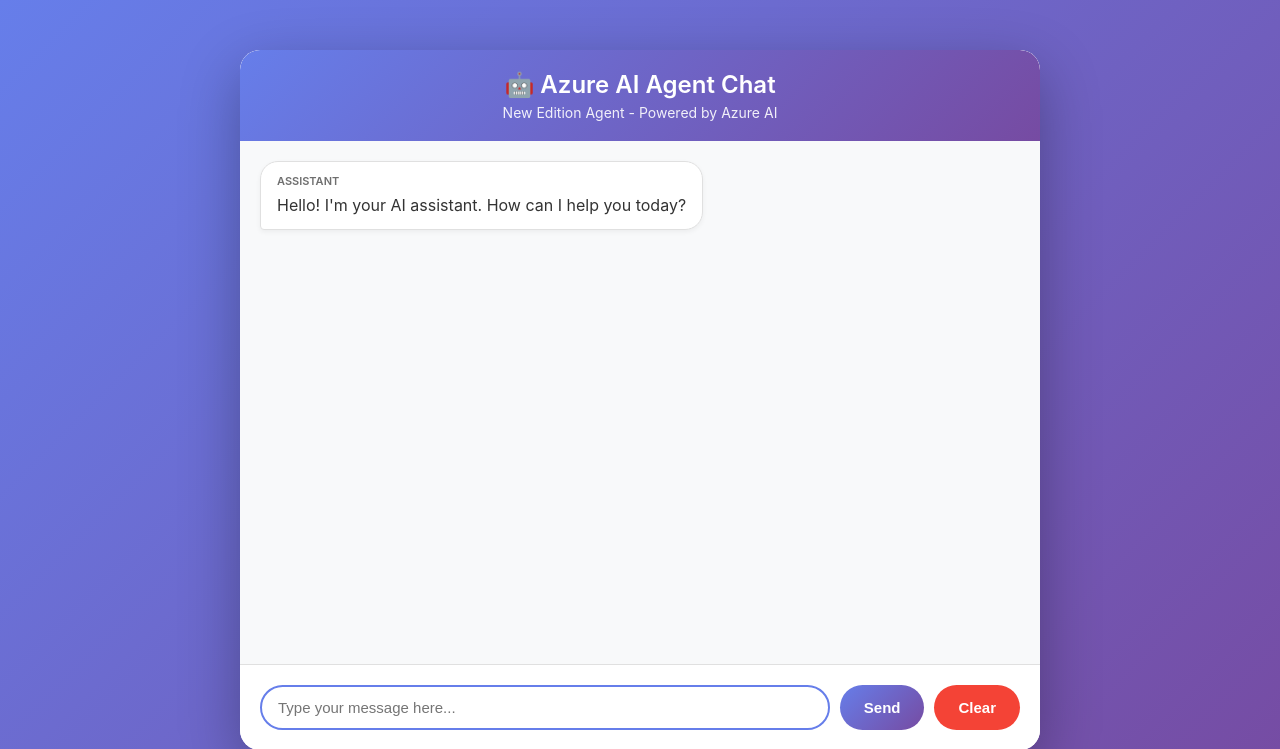
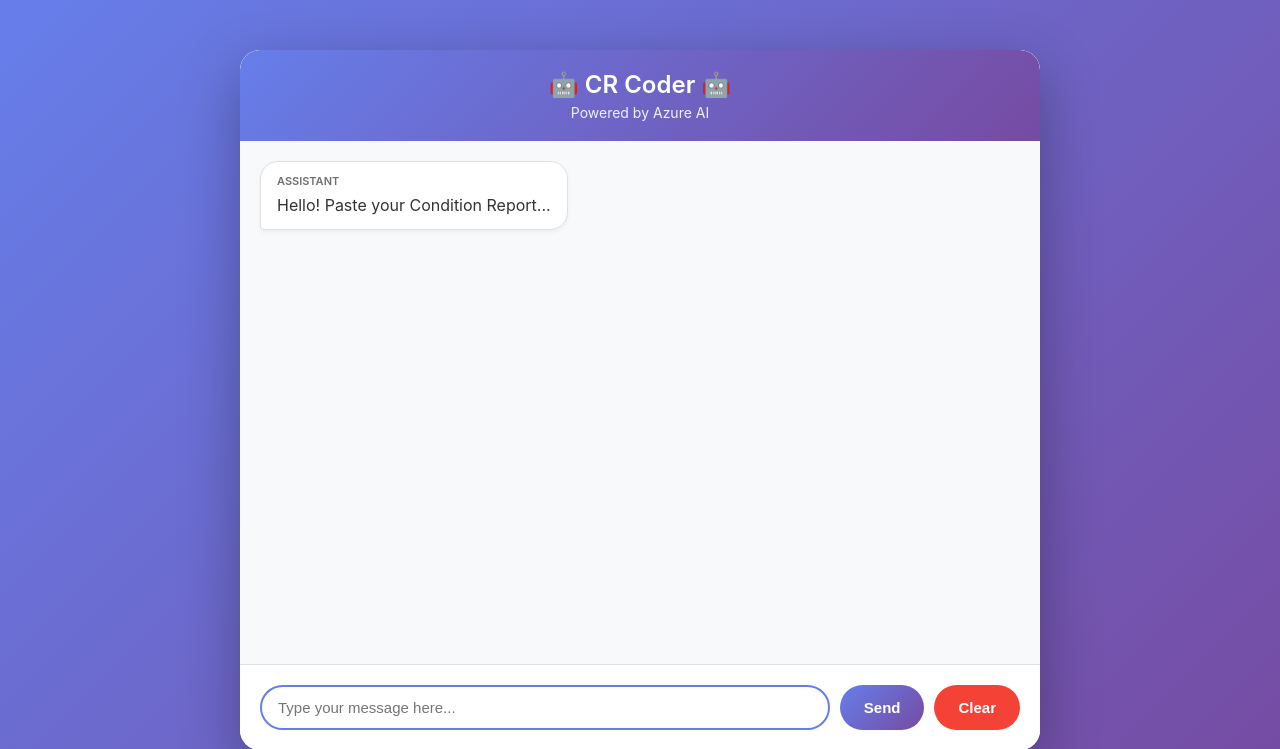
Before and after one commit to AndrewBryson/python-new-edition-agent, a Flask app: page / in a window 1280 px wide. Shown: the top 749 px of the page. Run offline with Flask 3, Linux system fonts and the light colour scheme.

Commit message:
Update page title and header for CR Coder; modify initial greeting message

```diff
--- a/templates/index.html
+++ b/templates/index.html
@@ -3,7 +3,7 @@
 <head>
     <meta charset="UTF-8">
     <meta name="viewport" content="width=device-width, initial-scale=1.0">
-    <title>Azure AI Agent Chat</title>
+    <title>CR Coder 🤖</title>
     <style>
         * {
             margin: 0;
@@ -260,8 +260,8 @@
 <body>
     <div class="chat-container">
         <div class="chat-header">
-            <h1>🤖 Azure AI Agent Chat</h1>
-            <p>New Edition Agent - Powered by Azure AI</p>
+            <h1>🤖 CR Coder 🤖</h1>
+            <p>Powered by Azure AI</p>
         </div>
 
         <div class="chat-messages" id="chatMessages">
@@ -422,6 +422,8 @@
             }, 5000);
         }
 
+        const welcomeMessage = "Hello! Paste your Condition Report...";
+
         // Clear conversation
         async function clearConversation() {
             if (!confirm('Are you sure you want to clear the conversation?')) {
@@ -437,7 +439,7 @@
                 if (response.ok) {
                     // Clear messages and show initial greeting
                     chatMessages.innerHTML = '';
-                    addMessage('assistant', "Hello! I'm your AI assistant. How can I help you today?");
+                    addMessage('assistant', welcomeMessage);
                 }
             } catch (error) {
                 showError('Failed to clear conversation: ' + error.message);
@@ -471,12 +473,12 @@
                     });
                 } else {
                     // Show initial greeting if no history
-                    addMessage('assistant', "Hello! I'm your AI assistant. How can I help you today?");
+                    addMessage('assistant', welcomeMessage);
                 }
             } catch (error) {
                 console.error('Failed to load history:', error);
                 // Show initial greeting on error
-                addMessage('assistant', "Hello! I'm your AI assistant. How can I help you today?");
+                addMessage('assistant', welcomeMessage);
             }
         }
 
```
